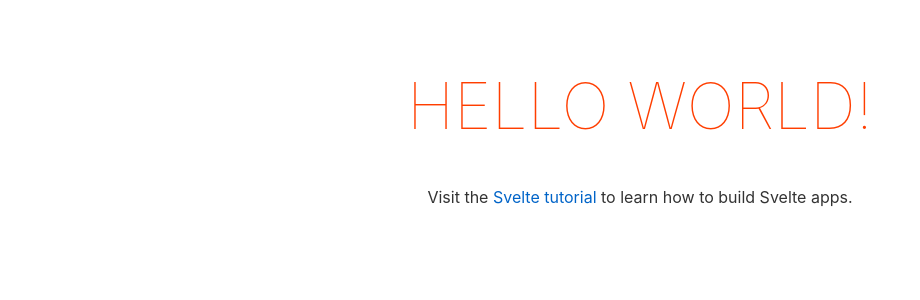
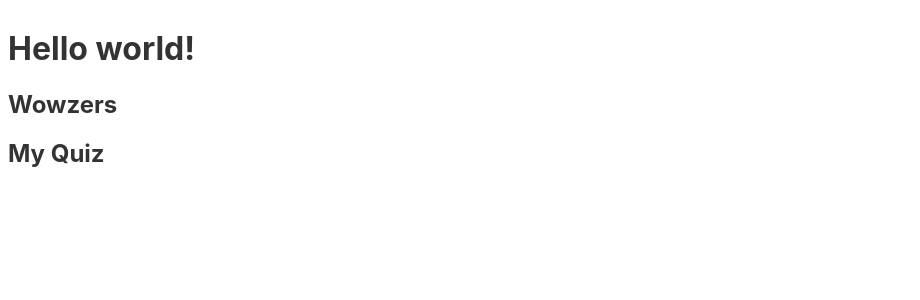
Before and after one commit to nocategory/lvlup-svelte, a Svelte app: page / in a window 1280 px wide. Shown: the top 300 px of the page, without its empty margins (0-920 px from the left). Built offline with nearby package versions, Linux system fonts and the light colour scheme.

Commit message:
component & props

```diff
--- a/package.json
+++ b/package.json
@@ -5,7 +5,7 @@
   "scripts": {
     "build": "rollup -c",
     "dev": "rollup -c -w",
-    "start": "sirv public --no-clear"
+    "start": "sirv public --no-clear --host"
   },
   "devDependencies": {
     "@rollup/plugin-commonjs": "^17.0.0",
--- a/src/App.svelte
+++ b/src/App.svelte
@@ -1,30 +1,7 @@
 <script>
-	export let name;
+  import Quiz from './Quiz.svelte'
 </script>
 
-<main>
-	<h1>Hello {name}!</h1>
-	<p>Visit the <a href="https://svelte.dev/tutorial">Svelte tutorial</a> to learn how to build Svelte apps.</p>
-</main>
-
-<style>
-	main {
-		text-align: center;
-		padding: 1em;
-		max-width: 240px;
-		margin: 0 auto;
-	}
-
-	h1 {
-		color: #ff3e00;
-		text-transform: uppercase;
-		font-size: 4em;
-		font-weight: 100;
-	}
-
-	@media (min-width: 640px) {
-		main {
-			max-width: none;
-		}
-	}
-</style>
+<h1>Hello world!</h1>
+<Quiz quizName="Wowzers" />
+<Quiz />
--- /dev/null
+++ b/src/Quiz.svelte
@@ -0,0 +1,7 @@
+<script>
+  export let quizName = 'My Quiz'
+</script>
+
+<div>
+  <h2>{quizName}</h2>
+</div>
```
